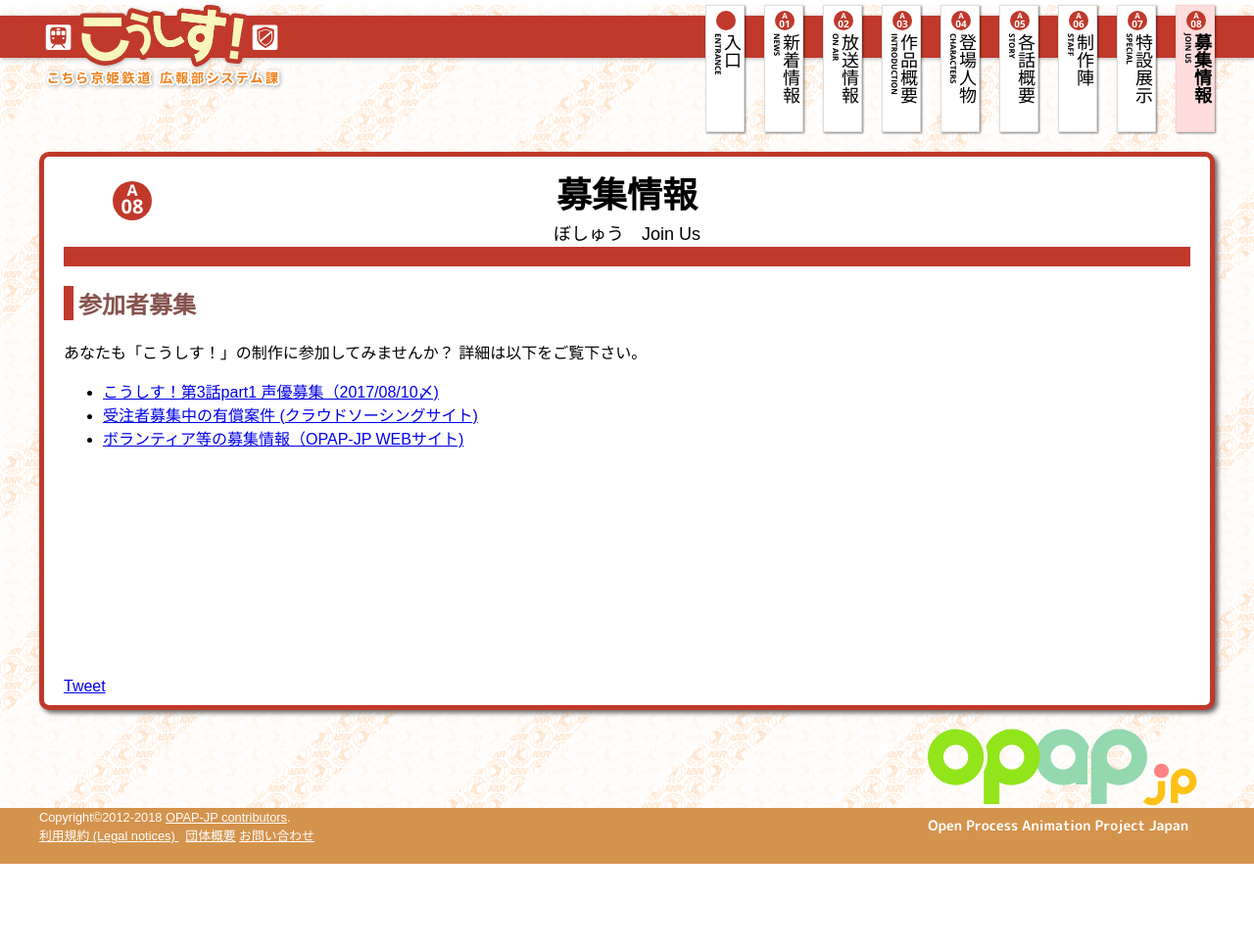
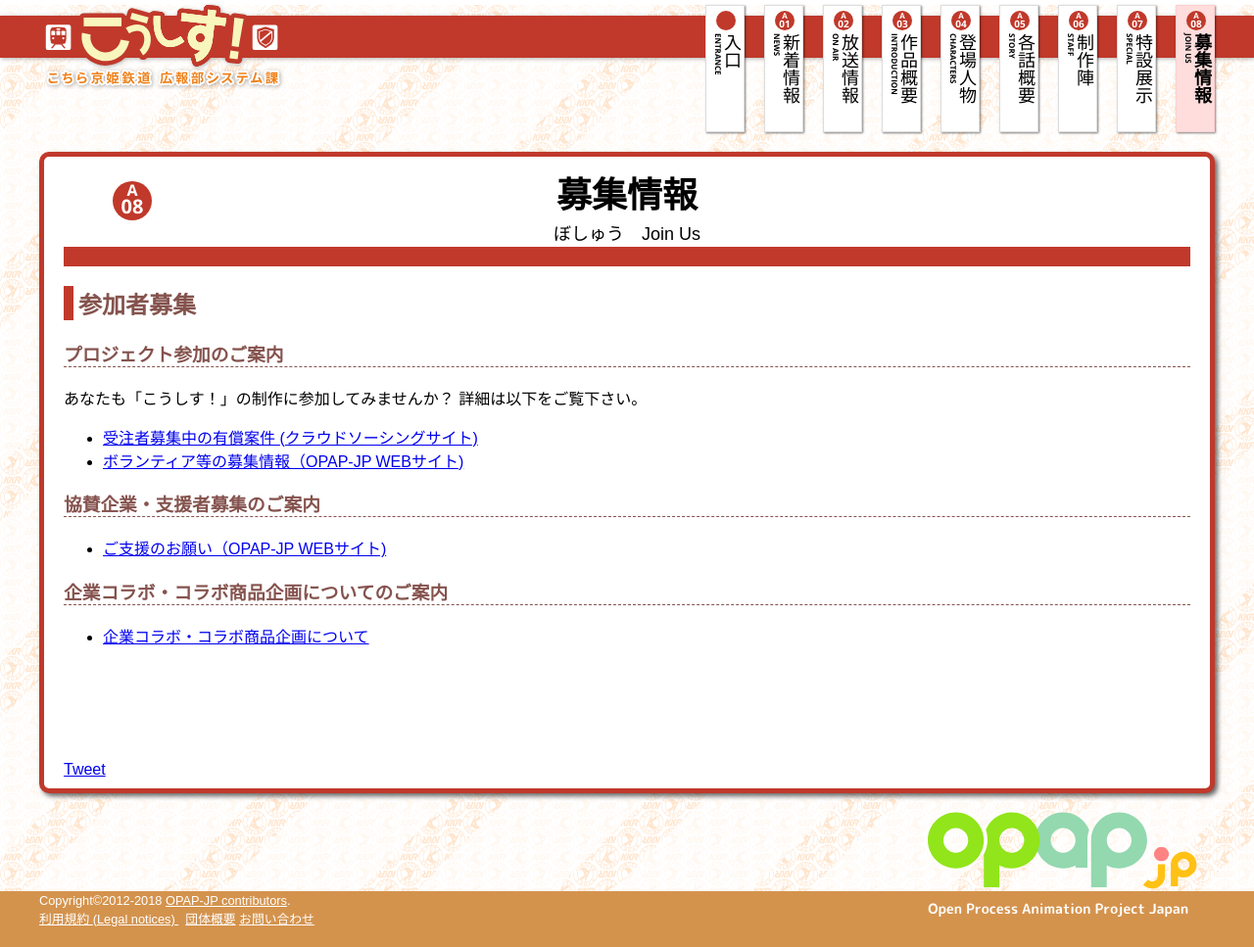
Before and after one commit to kosys/kosys.github.io, a Jekyll site: the page built from joinus/index.md, in a window 1280 px wide. Shown: the whole page at 98% size. Built offline with Jekyll 4.4.1, drawn with Linux system fonts in a browser that asks for light colours; some web fonts are replaced; comment, search, counter and statistics services are not loaded; our own code applies the rules of GitHub Pages for plain Markdown files; before the commit the page ends 900 px from its top, so only the background shows below that.

```diff
--- a/_sass/_modules.scss
+++ b/_sass/_modules.scss
@@ -758,6 +758,26 @@
 }
 
 ////////////////////////////////////////////
+// ボタン
+////////////////////////////////////////////
+
+.btn {
+    display: inline-block;
+    padding: 10px;
+    font-weight: bold;
+    color: white;
+    background-color: orange;
+    text-decoration: none;
+    border-radius: 3px;
+    &:hover{
+    background-color: #F9C270;
+
+    }
+}
+
+
+
+////////////////////////////////////////////
 // 汎用スタイル
 ////////////////////////////////////////////
 
--- a/index.html
+++ b/index.html
@@ -54,7 +54,8 @@
             <section>
                 <h2>お知らせ</h2>
                 <p>
-                    こうしす！第3話part1を公開しました！
+                    <span style="font-weight: bold; font-size: 150%; color: red;">2018年4月１日　コラボ醤油発売！</span><br />
+                    <a href='{{ "/special/soysauce.html" | relative_url }}'><img src='{{ "/img/soysauce_all.jpg" | relative_url }}' /></a>
                 </p>
             </section>
             <section>
--- a/joinus/index.md
+++ b/joinus/index.md
@@ -5,9 +5,18 @@
 
 ## 参加者募集
 
+### プロジェクト参加のご案内
 あなたも「こうしす！」の制作に参加してみませんか？
 詳細は以下をご覧下さい。
 
-* [こうしす！第3話part1 声優募集（2017/08/10〆)]({{ site.baseurl }}/news/2017/08/02/ep03-part1-voice-actor.html)
 * [受注者募集中の有償案件 (クラウドソーシングサイト)](https://crowdworks.jp/public/employers/780388)
 * [ボランティア等の募集情報（OPAP-JP WEBサイト)](https://opap.jp/wiki/%E5%8F%82%E5%8A%A0%E8%80%85%E5%8B%9F%E9%9B%86)
+
+### 協賛企業・支援者募集のご案内
+
+* [ご支援のお願い（OPAP-JP WEBサイト)](https://opap.jp/wiki/%E3%81%94%E6%94%AF%E6%8F%B4%E3%81%AE%E3%81%8A%E9%A1%98%E3%81%84)
+
+
+### 企業コラボ・コラボ商品企画についてのご案内
+
+* [企業コラボ・コラボ商品企画について](collaboration.html)
```
Also changed, not shown: _posts/2018-04-01-soysauce.md (added, +79 -0 lines), joinus/collaboration.md (added, +21 -0 lines), special/soysauce.md (added, +51 -0 lines), img/soysauce_all.jpg (added), img/tkg.jpg (added).
